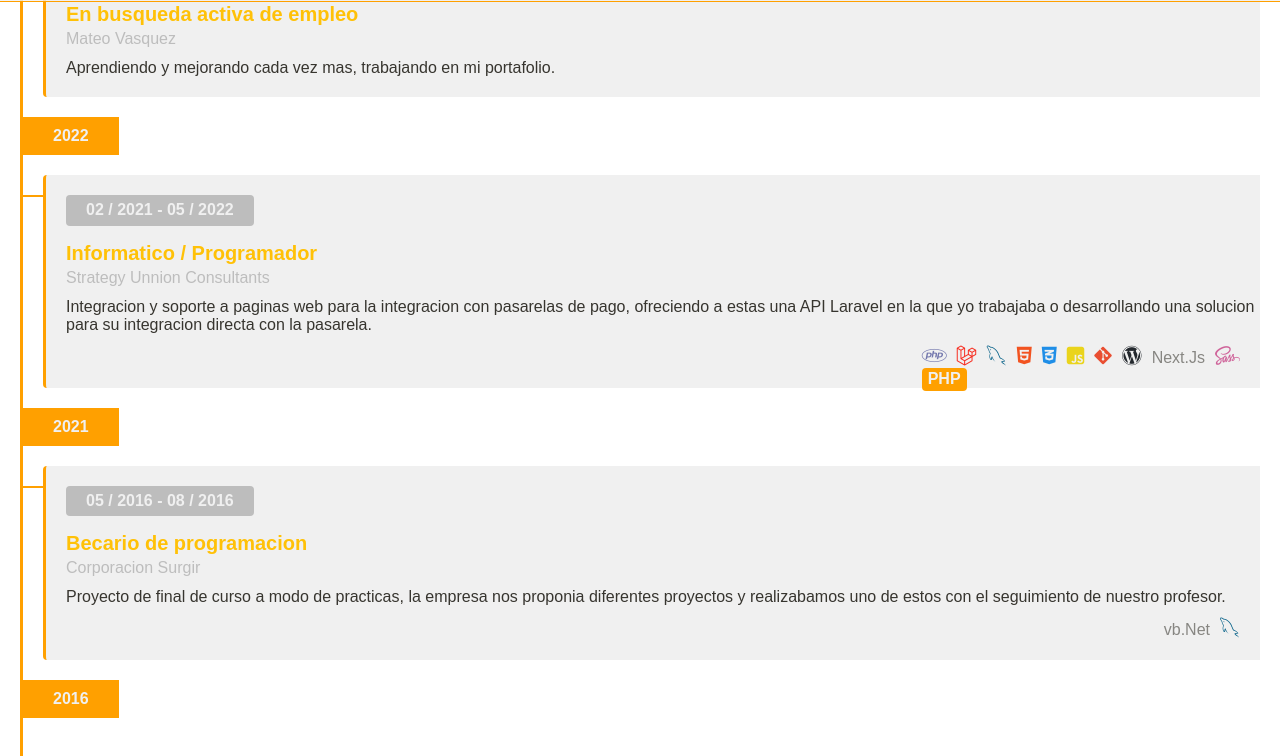
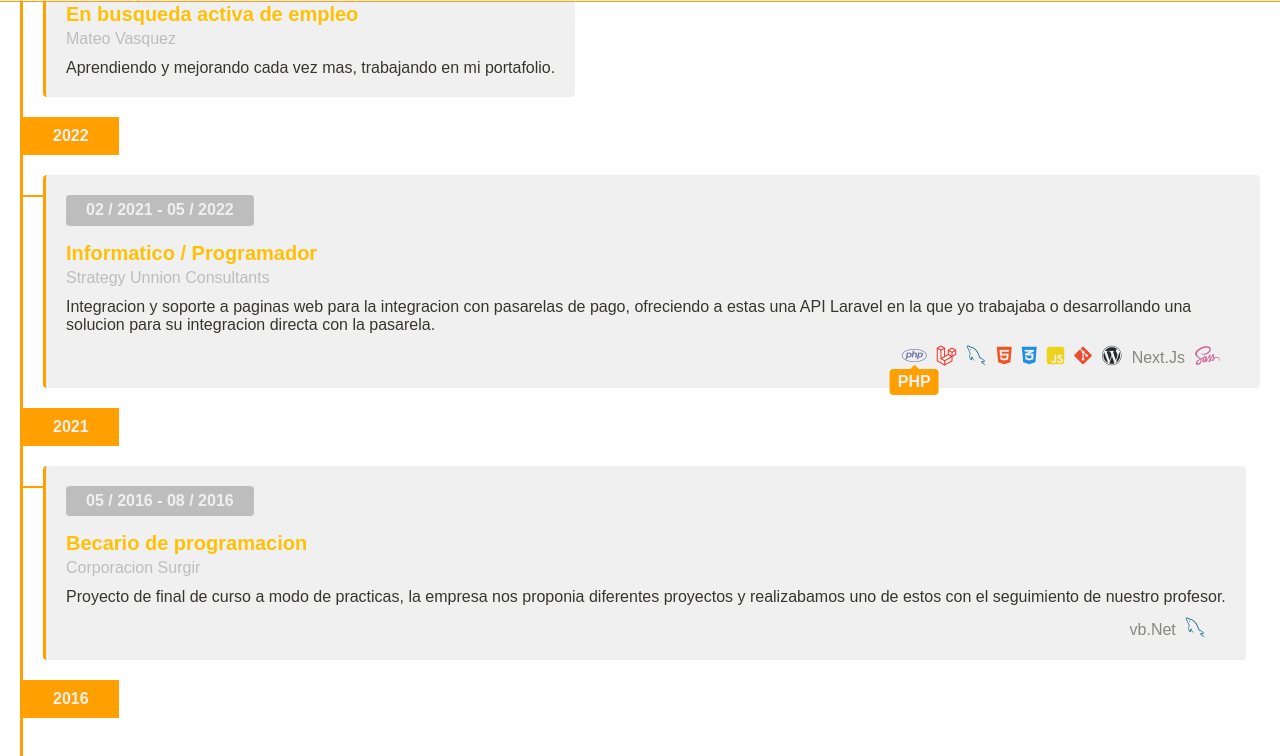
Before and after one commit to mateovz/mateovz.github.io, a plain HTML site: page index.html in a window 1280 px wide. Both pictures are taken after a click on the item 934 px from the left and 1365 px from the top of the page. Shown: the part 1009-1765 px from the top of the page. Drawn offline with Linux system fonts and the light colour scheme.

Commit message:
añade popup a habilities en experience

```diff
--- a/assets/css/style.css
+++ b/assets/css/style.css
@@ -370,7 +370,6 @@ section>div{
     font-weight: bold;
 }
 .timeline .card{
-    width: 100%;
     position: relative;
     padding: 1rem;
     margin-left: 1rem;
@@ -432,16 +431,29 @@ section>div{
 }
 .timeline .hability .name{
     position: absolute;
-    bottom: -100%;
-    left: 0;
+    bottom: -120%;
+    left: 50%;
+    transform: translateX(-50%);
     background-color: var(--primary-color-dark);
-    padding: .1rem .3rem;
+    padding: .2rem .4rem;
     color: var(--black-10);
     border-radius: 4px;
     font-weight: bold;
     font-size: var(--sm);
     transition-duration: 400ms;
     transition-property: opacity, visibility;
+    z-index: 1;
+}
+.timeline .hability .name::before{
+    content: '';
+    width: 6px;
+    height: 6px;
+    transform: rotate(45deg);
+    background-color: var(--primary-color-dark);
+    position: absolute;
+    left: calc(50% - 3px);
+    top: -3px;
+    z-index: -1;
 }
 
 /* footer */
--- a/assets/js/app.js
+++ b/assets/js/app.js
@@ -1,4 +1,5 @@
 document.addEventListener('DOMContentLoaded', () => {
+    const body = document.querySelector('body');
     const menuButtonsMobile = document.querySelectorAll('#nav-mobile a.hidden');
     const menuButtonsDesktop = document.querySelectorAll('#nav-desktop a');
     const titleButton = document.querySelector('h1');
@@ -13,6 +14,11 @@ document.addEventListener('DOMContentLoaded', () => {
     // redimensionar
     window.addEventListener('resize', () => {
         hiddenNav();
+    });
+
+    body.addEventListener('click', (e) => {
+        //oculta popup de habilidades
+        hiddePopupHabilities(e.target);
     });
 
     // botones version movil
@@ -94,4 +100,17 @@ document.addEventListener('DOMContentLoaded', () => {
             window.location.hash = hash;
         }, 600);
     }
+
+    //oculta los popup de habilidades
+    function hiddePopupHabilities(element){
+        const habilities = document.querySelectorAll('.hability');
+        habilities.forEach(hability => {
+            const icon = hability.querySelector('i');
+            const name = hability.querySelector('.name');
+
+            if(element !== icon && name){
+                hiddenElement(name);
+            }
+        });
+    }
 });
```
